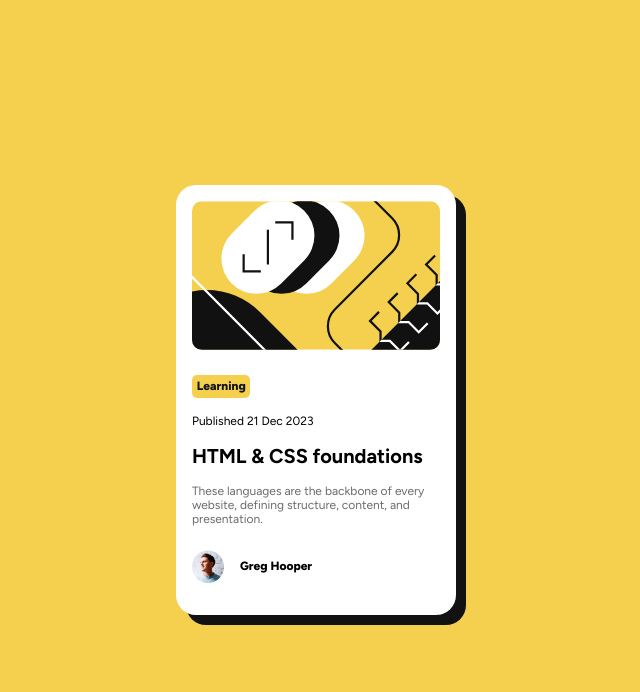
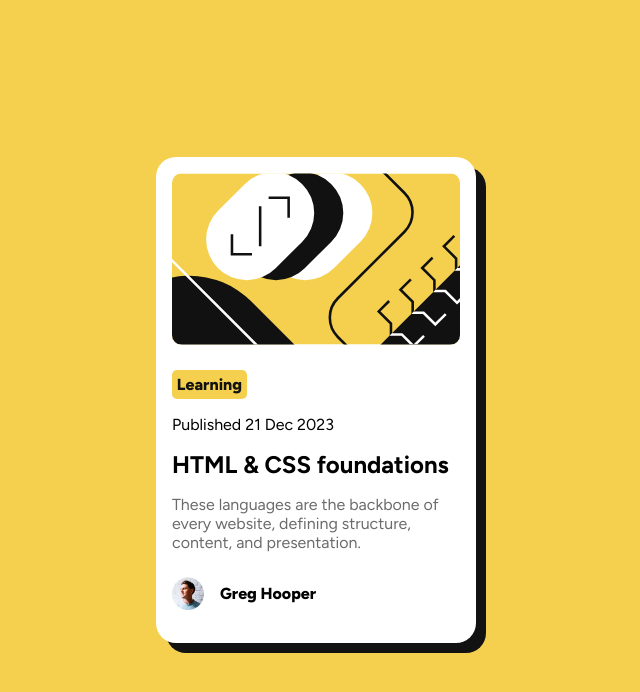
Before and after one commit to rameesha0126/blog-preview-card-main, a plain HTML site: page index.html in a window 1280 px wide. Shown: the whole page, without its empty margins (324-964 px from the left). Drawn offline with Linux system fonts and the light colour scheme; a web font is replaced by a local one.

Commit message:
card component size changed

```diff
--- a/styles.css
+++ b/styles.css
@@ -31,7 +31,7 @@ body {
 .card-component {
     background-color: var(--White);
     border-radius: 20px;
-    width: 280px;
+    width: 320px;
     text-align: center;
     box-shadow: 10px 10px var(--Gray-950);
     padding: 1rem 1rem 2rem 1rem;
@@ -49,12 +49,12 @@ body {
 }
 
 p {
-    font-size: 0.75rem;
+    font-size: 1rem;
     margin: 0.5rem 0;
 }
 
 h1 {
-    font-size: 1.25rem;
+    font-size: 1.5rem;
     margin: 1rem 0;
 }
 
```
